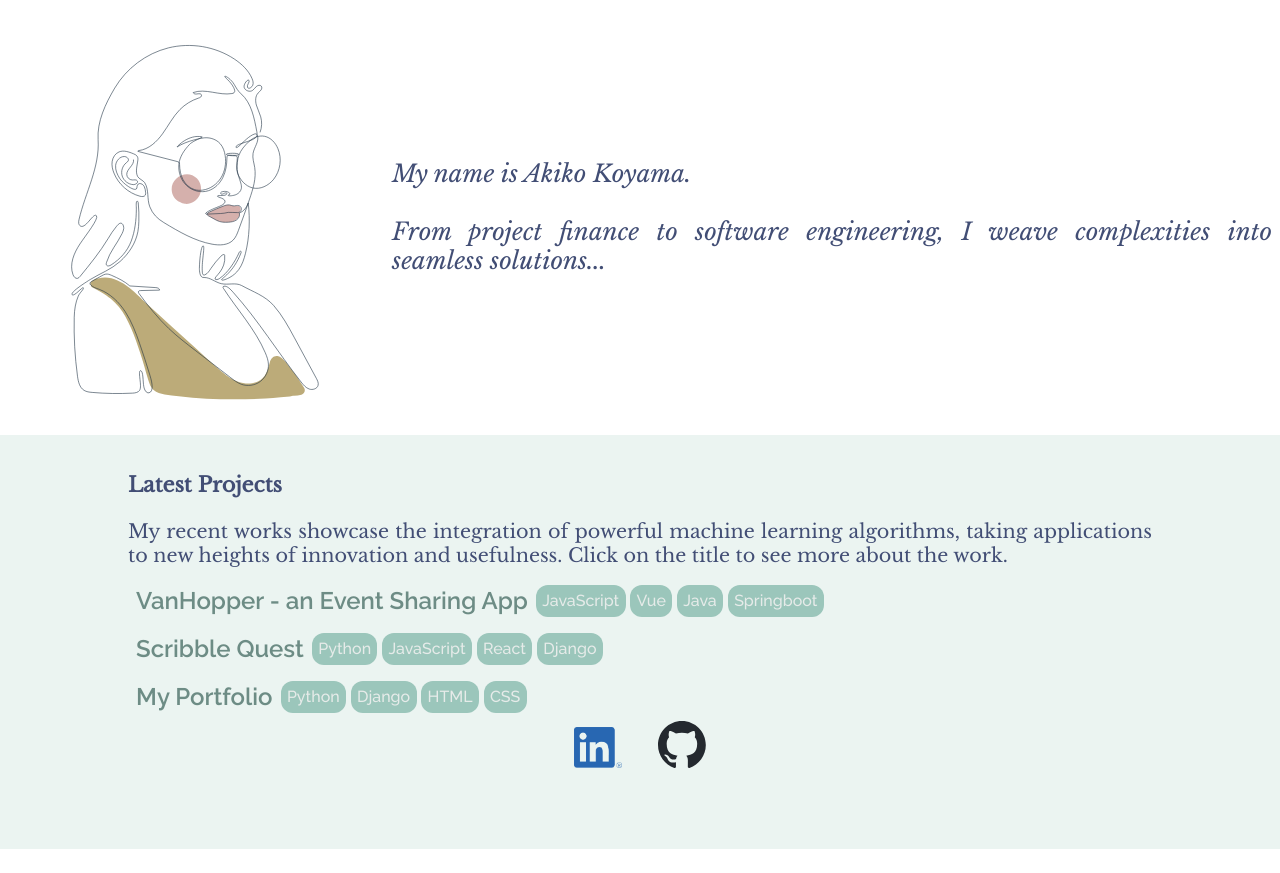
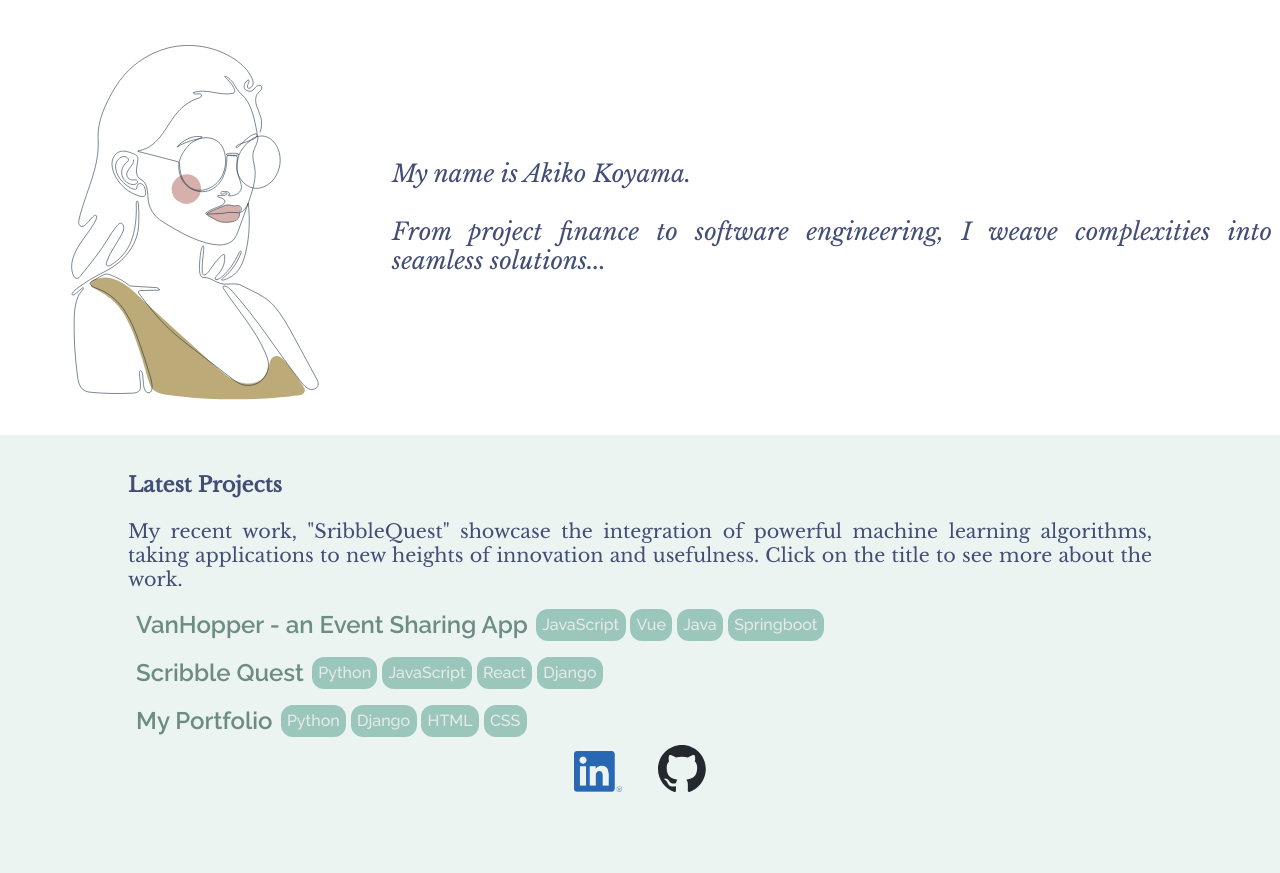
Before and after one commit to AKoy-22/portfolio, a Django app: page / in a window 1280 px wide. Shown: the part 49-922 px from the top of the page. Before the commit the page ends 898 px from the top, so only its background shows below. Run offline with Django 4.2, Linux system fonts and the light colour scheme; data comes from the database, SQL or seed files in the repository; both versions use the stored data as it was after the commit.

Commit message:
edited some wording for project page

```diff
--- a/blog/templates/blog/all-posts.html
+++ b/blog/templates/blog/all-posts.html
@@ -14,7 +14,7 @@
 <section id="all-posts">
     <h2>My Projects</h2>
     <section id="intro">
-        <p>Motivated by a relentless pursuit of growth, my recent endeavor seamlessly integrates machine learning models into my application.
+        <p>Motivated by a relentless pursuit of growth, my recent endeavor "ScribbleQUest" seamlessly integrates machine learning models into my REACT application.
              Proficient in Spring Boot, React, Vue, and Django frameworks, I've refined my software engineering and data analysis expertise.  </p>
         <img id="tool" src="{% static 'blog/images/hand.png'%}" alt="hand holding tool">
     </section>
--- a/blog/templates/blog/index.html
+++ b/blog/templates/blog/index.html
@@ -33,7 +33,7 @@
 
             <div>
                 <h3 id="project-title">Latest Projects</h3>
-                <p id="project-intro-p">My recent works showcase the integration of powerful machine learning algorithms,
+                <p id="project-intro-p">My recent work, "SribbleQuest" showcase the integration of powerful machine learning algorithms,
                 taking applications to new heights of innovation and usefulness. Click on the title to see more about the work.</p>
             </div>
             <ul>
```
Also changed, not shown: db.sqlite3, uploads/images/home_UczDMDR.png (added).
